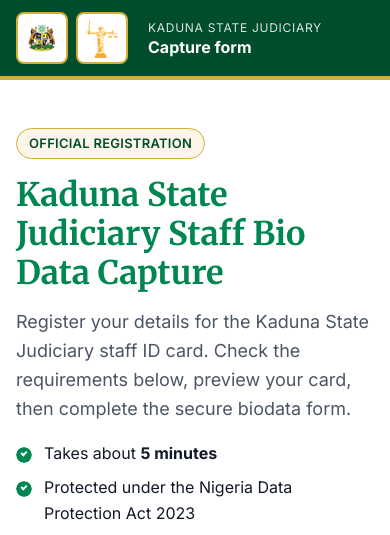
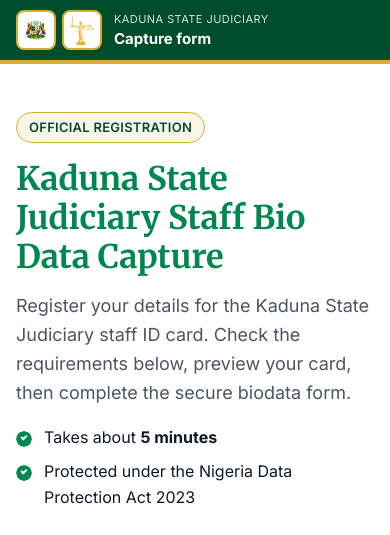
Before and after one commit to mustapha0611/kaduna-judiciary, a plain HTML site: page index.html in a window 390 px wide. Shown: the top 535 px of the page. Drawn offline with Linux system fonts and the light colour scheme.

Commit message:
Update page metadata and keep header on one row on small phones
- Title and meta description now describe the Judiciary staff bio data
  capture page instead of the citizen ID portal.
- Header no longer wraps at 320px: logos and title stay side by side,
  with smaller logo tiles and title text at 400px and below.

```diff
--- a/css/styles.css
+++ b/css/styles.css
@@ -134,9 +134,10 @@ section { padding-block: clamp(48px, 6vw, 88px); }
   border-bottom: 4px solid var(--gold);
 }
 .header-inner {
-  display: flex; flex-wrap: wrap; align-items: center; gap: 12px 20px;
+  display: flex; flex-wrap: nowrap; align-items: center; gap: 20px;
   padding-block: 12px;
 }
+.emblems { flex-shrink: 0; }
 .emblems { display: flex; gap: 8px; }
 .emblems img {
   width: 44px; height: 44px; border-radius: 50%;
@@ -151,9 +152,18 @@ section { padding-block: clamp(48px, 6vw, 88px); }
   background: #fff; border: 2px solid var(--gold);
 }
 .footer-seals img.crest, .footer-seals img.judic { width: 44px; height: 44px; padding: 3px; }
-.portal-title { display: flex; flex-direction: column; flex: 1 1 200px; min-width: 0; }
+.portal-title { display: flex; flex-direction: column; flex: 1 1 0; min-width: 0; }
 .portal-eyebrow { font-size: .75rem; letter-spacing: .06em; text-transform: uppercase; opacity: .85; }
 .portal-name { font-weight: 700; font-size: 1rem; line-height: 1.3; }
+
+/* Small phones (≤ 400px): keep logos + title on one row */
+@media (max-width: 400px) {
+  .header-inner { gap: 12px; padding-block: 10px; }
+  .emblems { gap: 6px; }
+  .emblems img.crest, .emblems img.judic { width: 40px; height: 40px; padding: 3px; }
+  .portal-eyebrow { font-size: .6875rem; letter-spacing: .04em; }
+  .portal-name { font-size: .9375rem; }
+}
 
 .site-header :focus-visible { outline-color: #fff; }
 
--- a/index.html
+++ b/index.html
@@ -3,8 +3,8 @@
 <head>
   <meta charset="utf-8">
   <meta name="viewport" content="width=device-width, initial-scale=1">
-  <title>Kaduna State Citizen Identification Portal</title>
-  <meta name="description" content="Review the requirements, preview the official Kaduna State ID card, and complete your citizen biodata registration.">
+  <title>Kaduna State Judiciary Staff Bio Data Capture</title>
+  <meta name="description" content="Kaduna State Judiciary staff: prepare your photo and documents, preview the staff ID card, and complete your bio data capture form.">
   <meta name="theme-color" content="#004D2C">
 
   <!-- Resource hints (low-bandwidth strategy, doc §6) -->
```
